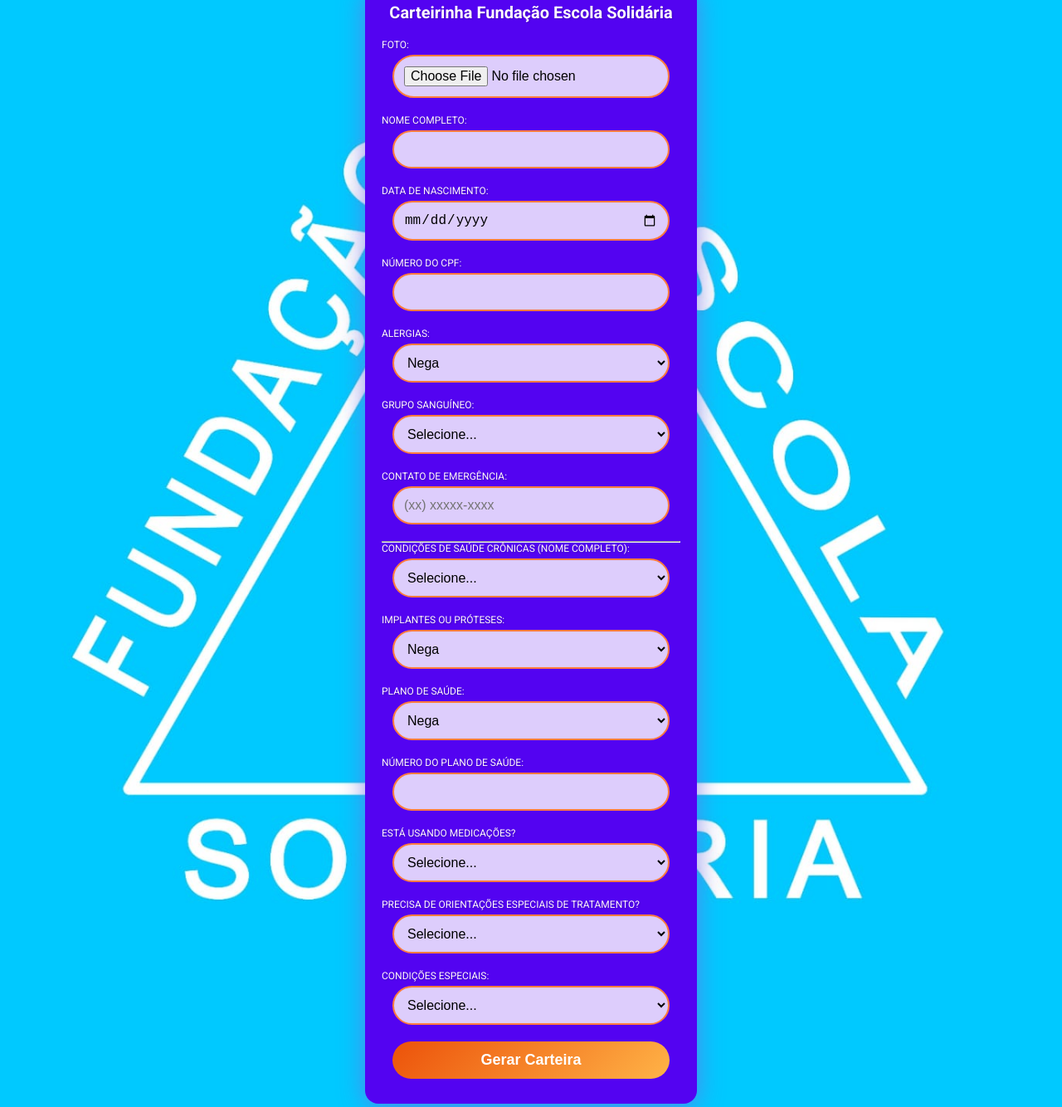
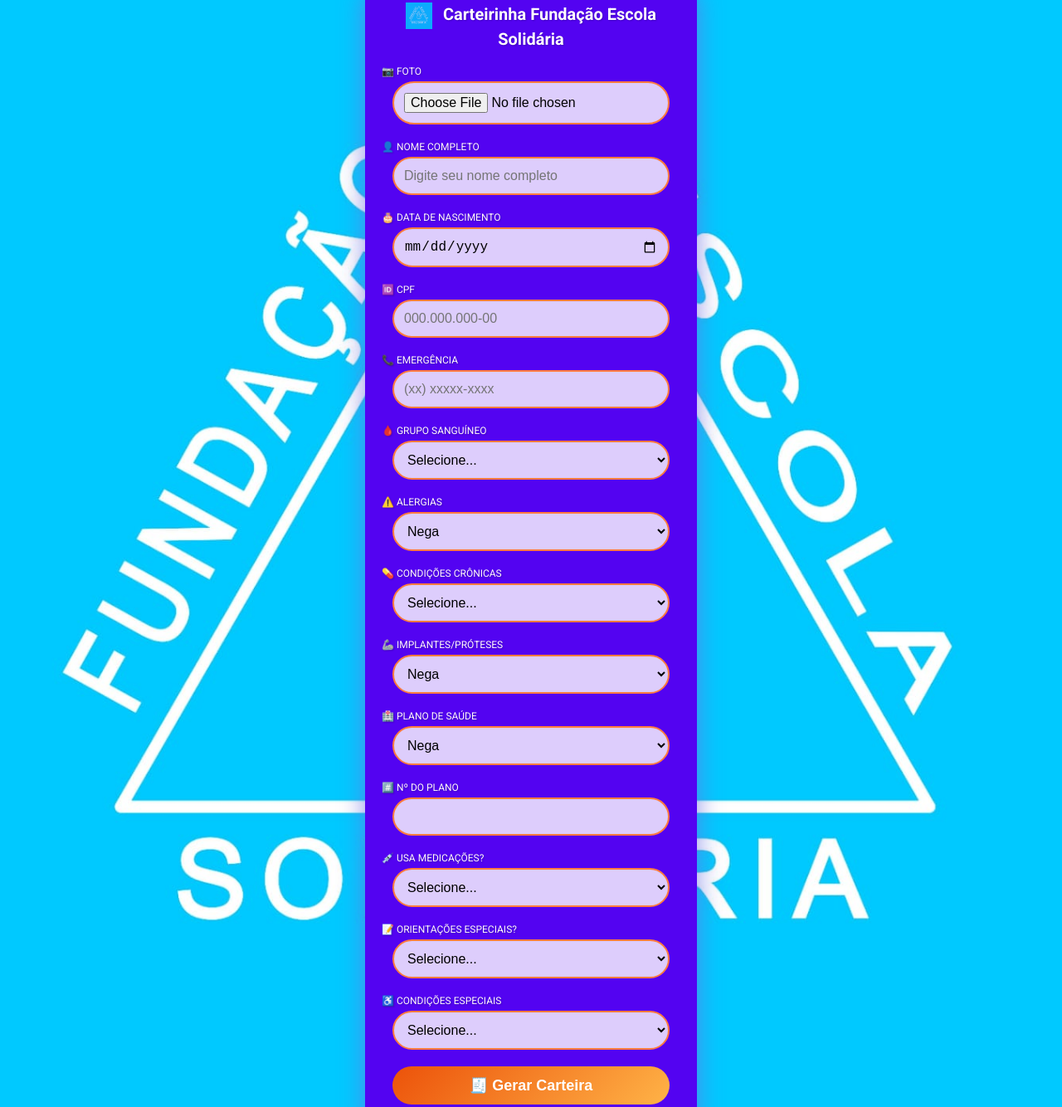
Before and after one commit to company2002/fundacaoescolasolidaria2003, a plain HTML site: page carteirinha.html in a window 1280 px wide. Shown: the part 87-1421 px from the top of the page at 83% size. Drawn offline with nearby package versions, Linux system fonts and the light colour scheme; a script that the page names is missing.

Commit message:
Update carteirinha.html

```diff
--- a/carteirinha.html
+++ b/carteirinha.html
@@ -15,27 +15,54 @@
 <body>
     <div class="container">
         <form id="healthCardForm" onsubmit="return false;">
-            <h1>Carteirinha Fundação Escola Solidária </h1>
+            <h1 class="form-title">
+                <img src="fundo.png" alt="Logo" style="height:32px;vertical-align:middle;margin-right:8px;opacity:0.85;">
+                Carteirinha Fundação Escola Solidária
+            </h1>
+            <div class="form-steps">
                 <div class="form-group">
-                <label for="photo">Foto:</label>
+                    <label for="photo"><span class="icon">📷</span> Foto</label>
                     <input type="file" id="photo" accept="image/*" onchange="loadFile(event)" required>
                 </div>
-
-            <div class="form-group">
-                <label for="fullName">Nome Completo:</label>
-                <input type="text" id="fullName" required>
+                <div class="form-row">
+                    <div class="form-group half">
+                        <label for="fullName"><span class="icon">👤</span> Nome Completo</label>
+                        <input type="text" id="fullName" required placeholder="Digite seu nome completo">
                     </div>
-            <div class="form-group">
-                <label for="birthDate">Data de Nascimento:</label>
+                    <div class="form-group half">
+                        <label for="birthDate"><span class="icon">🎂</span> Data de Nascimento</label>
                         <input type="date" id="birthDate" required>
                     </div>
-            <div class="form-group">
-                <label for="cpf">Número do CPF:</label>
-                <input type="text" id="cpf" required>
                 </div>
-
-            <div class="form-group">
-                <label for="allergies">Alergias:</label>
+                <div class="form-row">
+                    <div class="form-group half">
+                        <label for="cpf"><span class="icon">🆔</span> CPF</label>
+                        <input type="text" id="cpf" required placeholder="000.000.000-00">
+                    </div>
+                    <div class="form-group half">
+                        <label for="emergencyContact"><span class="icon">📞</span> Emergência</label>
+                        <input type="text" id="emergencyContact" maxlength="15" oninput="formatPhone(this)" placeholder="(xx) xxxxx-xxxx" required>
+                    </div>
+                </div>
+                <div class="form-row">
+                    <div class="form-group half">
+                        <label for="bloodType"><span class="icon">🩸</span> Grupo Sanguíneo</label>
+                        <select id="bloodType" onchange="toggleOtherBloodType()">
+                            <option value="" disabled selected>Selecione...</option>
+                            <option value="A+">A+</option>
+                            <option value="A-">A-</option>
+                            <option value="B+">B+</option>
+                            <option value="B-">B-</option>
+                            <option value="AB+">AB+</option>
+                            <option value="AB-">AB-</option>
+                            <option value="O+">O+</option>
+                            <option value="O-">O-</option>
+                            <option value="outros">Outros</option>
+                        </select>
+                        <input type="text" id="otherBloodType" placeholder="Informe seu tipo sanguíneo" style="display:none;" maxlength="36">
+                    </div>
+                    <div class="form-group half">
+                        <label for="allergies"><span class="icon">⚠️</span> Alergias</label>
                         <select id="allergies" onchange="toggleOtherAllergy()">
                             <option value="" disabled selected>Nega</option>
                             <option value="poeira">a poeira</option>
@@ -70,38 +97,16 @@
                             <option value="produtosQuimicos">a produtos químicos industriais</option>
                             <option value="outros">Outros</option>
                         </select>
-                <input type="text" id="otherAllergy" placeholder="Informe sua alergia" style="display:none;"
-                    maxlength="36">
+                        <input type="text" id="otherAllergy" placeholder="Informe sua alergia" style="display:none;" maxlength="36">
                     </div>
-            <div class="form-group">
-                <label for="bloodType">Grupo Sanguíneo:</label>
-                <select id="bloodType" onchange="toggleOtherBloodType()">
-                    <option value="" disabled selected>Selecione...</option>
-                    <option value="A+">A+</option>
-                    <option value="A-">A-</option>
-                    <option value="B+">B+</option>
-                    <option value="B-">B-</option>
-                    <option value="AB+">AB+</option>
-                    <option value="AB-">AB-</option>
-                    <option value="O+">O+</option>
-                    <option value="O-">O-</option>
-                    <option value="outros">Outros</option>
-                </select>
-                <input type="text" id="otherBloodType" placeholder="Informe seu tipo sanguíneo" style="display:none;"
-                    maxlength="36">
                 </div>
-            <div class="form-group">
-                <label for="emergencyContact">Contato de Emergência:</label>
-                <input type="text" id="emergencyContact" maxlength="15" oninput="formatPhone(this)"
-                    placeholder="(xx) xxxxx-xxxx" required>
-            </div>
-            <hr>
-            <div class="form-group">
-                <label for="chronicConditions">Condições de Saúde Crônicas (Nome Completo):</label>
+                <div class="form-row">
+                    <div class="form-group half">
+                        <label for="chronicConditions"><span class="icon">💊</span> Condições Crônicas</label>
                         <select id="chronicConditions" onchange="updateChronicCondition()">
                             <option value="" disabled selected>Selecione...</option>
-                    <option value="TDAH">Transtorno de Déficit de Atenção e Hiperatividade (TDAH)</option>
-                    <option value="Autismo">Transtorno do Espectro Autista (Autismo)</option>
+                            <option value="TDAH">TDAH</option>
+                            <option value="Autismo">Autismo</option>
                             <option value="DoençasCardiacas">Doenças Cardíacas Infantis</option>
                             <option value="DiabetesInfantil">Diabetes Infantil</option>
                             <option value="Asma">Asma</option>
@@ -111,11 +116,10 @@
                             <option value="DistúrbiosDoSono">Distúrbios do Sono</option>
                             <option value="Outros">Outros</option>
                         </select>
-                <input type="text" id="otherChronicCondition" placeholder="Informe a condição" style="display:none;"
-                    maxlength="36">
+                        <input type="text" id="otherChronicCondition" placeholder="Informe a condição" style="display:none;" maxlength="36">
                     </div>
-            <div class="form-group">
-                <label for="implants">Implantes ou Próteses:</label>
+                    <div class="form-group half">
+                        <label for="implants"><span class="icon">🦾</span> Implantes/Próteses</label>
                         <select id="implants" onchange="toggleOtherImplant()">
                             <option value="nega">Nega</option>
                             <option value="quadril">Prótese de quadril</option>
@@ -127,17 +131,16 @@
                             <option value="perna">Prótese de perna</option>
                             <option value="braco">Prótese de braço</option>
                             <option value="dedo">Prótese de dedo</option>
-                    <option value="implanteDentarioFixo">Prótese dentária fixa (implante dentário)</option>
-                    <option value="dentadura">Prótese dentária removível (dentadura)</option>
+                            <option value="implanteDentarioFixo">Prótese dentária fixa</option>
+                            <option value="dentadura">Prótese dentária removível</option>
                             <option value="coclear">Implante coclear</option>
                             <option value="ocular">Prótese ocular</option>
                             <option value="marcapasso">Marcapasso cardíaco</option>
                             <option value="outros">Outros</option>
                         </select>
-                <input type="text" id="otherImplant" placeholder="Informe seu implante ou prótese" style="display:none;"
-                    maxlength="36">
+                        <input type="text" id="otherImplant" placeholder="Informe seu implante ou prótese" style="display:none;" maxlength="36">
                         <div id="sideOptions" style="display:none;">
-                    <label for="side">Lado:</label>
+                            <label for="side">Lado</label>
                             <select id="side">
                                 <option value="superior">Superior</option>
                                 <option value="inferior">Inferior</option>
@@ -146,8 +149,10 @@
                             </select>
                         </div>
                     </div>
-            <div class="form-group">
-                <label for="healthPlan">Plano de Saúde:</label>
+                </div>
+                <div class="form-row">
+                    <div class="form-group half">
+                        <label for="healthPlan"><span class="icon">🏥</span> Plano de Saúde</label>
                         <select id="healthPlan" onchange="toggleOtherHealthPlan()">
                             <option value="nega">Nega</option>
                             <option value="SUS">SUS</option>
@@ -183,35 +188,35 @@
                             <option value="vivest">Vivest Saúde</option>
                             <option value="outros">Outros</option>
                         </select>
-                <input type="text" id="otherHealthPlan" placeholder="Informe seu plano de saúde" style="display:none;"
-                    maxlength="36">
+                        <input type="text" id="otherHealthPlan" placeholder="Informe seu plano de saúde" style="display:none;" maxlength="36">
                     </div>
-            <div class="form-group">
-                <label for="planNumber">Número do Plano de Saúde:</label>
+                    <div class="form-group half">
+                        <label for="planNumber"><span class="icon">#️⃣</span> Nº do Plano</label>
                         <input type="text" id="planNumber">
                     </div>
-            <div class="form-group">
-                <label for="medicationsUsed">Está usando Medicações?</label>
+                </div>
+                <div class="form-row">
+                    <div class="form-group half">
+                        <label for="medicationsUsed"><span class="icon">💉</span> Usa Medicações?</label>
                         <select id="medicationsUsed" onchange="toggleMedicationsInput()">
                             <option value="" disabled selected>Selecione...</option>
                             <option value="sim">Sim</option>
                             <option value="nao">Não</option>
                         </select>
-                <input type="text" id="medications" placeholder="Informe suas medicações" style="display:none;"
-                    maxlength="36">
+                        <input type="text" id="medications" placeholder="Informe suas medicações" style="display:none;" maxlength="36">
                     </div>
-            <div class="form-group">
-                <label for="specialInstructionsUsed">Precisa de Orientações Especiais de Tratamento?</label>
+                    <div class="form-group half">
+                        <label for="specialInstructionsUsed"><span class="icon">📝</span> Orientações Especiais?</label>
                         <select id="specialInstructionsUsed" onchange="toggleSpecialInstructionsInput()">
                             <option value="" disabled selected>Selecione...</option>
                             <option value="sim">Sim</option>
                             <option value="nao">Não</option>
                         </select>
-                <input type="text" id="specialInstructions" placeholder="Informe as orientações especiais"
-                    style="display:none;" maxlength="36">
+                        <input type="text" id="specialInstructions" placeholder="Informe as orientações especiais" style="display:none;" maxlength="36">
+                    </div>
                 </div>
                 <div class="form-group">
-                <label for="specialConditions">Condições Especiais:</label>
+                    <label for="specialConditions"><span class="icon">♿</span> Condições Especiais</label>
                     <select id="specialConditions" onchange="updateSpecialConditionWatermark()">
                         <option value="" disabled selected>Selecione...</option>
                         <option value="cadeirante">CADEIRANTE</option>
@@ -219,7 +224,8 @@
                         <option value="D.VISUAL">D.VISUAL</option>
                     </select>
                 </div>
-            <button type="button" onclick="generateCard()">Gerar Carteira</button>
+            </div>
+            <button type="button" onclick="generateCard()"><span class="icon">🧾</span> Gerar Carteira</button>
         </form>
     </div>
     <div class="card" id="healthCard" style="display:none;">
```
Lines whose indentation alone changed are shown as unchanged.
